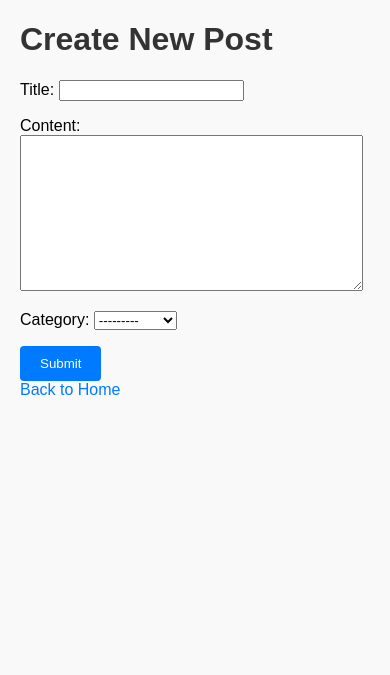
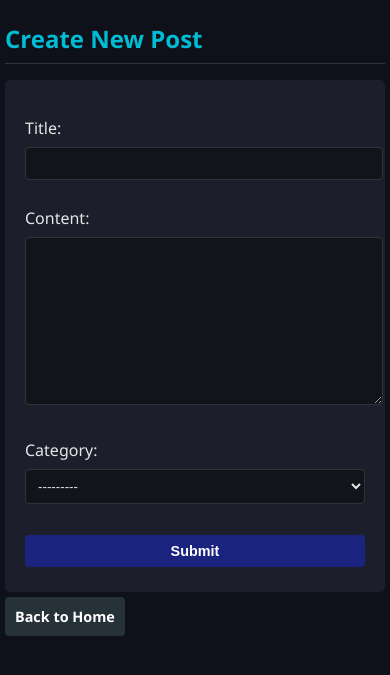
Before and after one commit to cybernova2/blogwritingwebsite, a Django app: page /create/ in a window 390 px wide. Shown: the top 675 px of the page. Run offline with Django 5.2, Linux system fonts and the light colour scheme; data comes from the database, SQL or seed files in the repository.

Commit message:
Update CSS for tech style and responsiveness

```diff
--- a/blog/static/blog/style.css
+++ b/blog/static/blog/style.css
@@ -1,40 +1,151 @@
+/* General body styling */
 body {
-    font-family: Arial, sans-serif;
-    background-color: #f9f9f9;
-    margin: 20px;
+    font-family: 'Segoe UI', Tahoma, Geneva, Verdana, sans-serif;
+    background-color: #0f111a;
+    color: #e5e5e5;
+    margin: 0;
+    padding: 0 10px;
+    line-height: 1.6;
+}
+
+/* Headers */
+h1, h2 {
+    color: #00bcd4;
+    border-bottom: 1px solid #333;
+    padding-bottom: 5px;
+}
+
+h1 {
+    font-size: 2em;
+    margin-top: 20px;
+}
+
+h2 {
+    font-size: 1.5em;
+    margin-top: 15px;
+}
+
+/* Links */
+a {
+    color: #03a9f4;
+    text-decoration: none;
+}
+
+a:hover {
+    color: #00e5ff;
+    text-decoration: underline;
+}
+
+/* Base button style */
+a.button, button {
+    display: inline-block;
+    padding: 10px 15px;
+    border: none;
+    border-radius: 4px;
+    text-decoration: none;
+    cursor: pointer;
+    transition: background-color 0.3s ease;
+    margin: 5px 0;
+    font-weight: bold;
+}
+
+/* Primary button */
+.button-primary {
+    background-color: #1a237e;
+    color: #fff;
+}
+
+.button-primary:hover {
+    background-color: #3949ab;
+}
+
+/* Secondary button */
+.button-secondary {
+    background-color: #263238;
+    color: #fff;
+}
+
+.button-secondary:hover {
+    background-color: #455a64;
+}
+
+/* Edit button */
+.button-edit {
+    background-color: #0277bd;
+    color: #fff;
+}
+
+.button-edit:hover {
+    background-color: #039be5;
+}
+
+/* Delete button */
+.button-delete {
+    background-color: #b71c1c;
+    color: #fff;
+}
+
+.button-delete:hover {
+    background-color: #d32f2f;
+}
+
+/* List styling */
+ul {
+    list-style-type: none;
     padding: 0;
 }
 
-h1 {
-    color: #333;
+li {
+    padding: 5px 0;
 }
 
-a {
-    text-decoration: none;
-    color: #007bff;
+/* Form styling */
+form {
+    background: #1c1f2b;
+    padding: 20px;
+    border-radius: 5px;
 }
 
-a:hover {
-    text-decoration: underline;
+input[type="text"],
+textarea,
+select {
+    width: 100%;
+    padding: 8px;
+    margin: 5px 0 10px;
+    border: 1px solid #333;
+    border-radius: 4px;
+    background-color: #12141c;
+    color: #e5e5e5;
 }
 
-.post {
-    background-color: #751a1a;
-    padding: 15px;
-    border-radius: 8px;
-    margin-bottom: 20px;
-    box-shadow: 0 2px 5px rgba(0,0,0,0.1);
+button[type="submit"] {
+    width: 100%;
 }
 
-button, input[type="submit"] {
-    background-color: #007bff;
-    border: none;
-    padding: 10px 20px;
-    color: white;
-    border-radius: 4px;
-    cursor: pointer;
+/* Horizontal rule */
+hr {
+    border: 0;
+    height: 1px;
+    background: #333;
+    margin: 10px 0;
 }
 
-button:hover {
-    background-color: #0056b3;
+/* Responsive design */
+@media (max-width: 768px) {
+    body {
+        padding: 0 5px;
+    }
+
+    h1 {
+        font-size: 1.5em;
+    }
+
+    h2 {
+        font-size: 1.2em;
+    }
+
+    a.button, button {
+        padding: 8px 10px;
+        font-size: 0.9em;
+    }
 }
--- a/blog/templates/create_post.html
+++ b/blog/templates/create_post.html
@@ -10,8 +10,8 @@
     <form method="post">
         {% csrf_token %}
         {{ form.as_p }}
-        <button type="submit">Submit</button>
+        <button type="submit" class="button button-primary">Submit</button>
     </form>
-    <a href="{% url 'index' %}">Back to Home</a>
+    <a href="{% url 'index' %}" class="button button-secondary">Back to Home</a>
 </body>
 </html>
--- a/blog/templates/delete_post.html
+++ b/blog/templates/delete_post.html
@@ -6,8 +6,8 @@
     <h1>Delete "{{ post.title }}"?</h1>
     <form method="post">
         {% csrf_token %}
-        <button type="submit">Yes, delete</button>
+        <button type="submit" class="button button-delete">Yes, delete</button>
     </form>
-    <a href="{% url 'index' %}">Cancel</a>
+    <a href="{% url 'index' %}" class="button button-edit">Cancel</a>
 </body>
 </html>
--- a/blog/templates/edit_post.html
+++ b/blog/templates/edit_post.html
@@ -7,8 +7,8 @@
     <form method="post">
         {% csrf_token %}
         {{ form.as_p }}
-        <button type="submit">Save</button>
+        <button type="submit"class="button button-primary">Save</button>
     </form>
-    <a href="{% url 'index' %}">Back</a>
+    <a href="{% url 'index' %}" class="button button-secondary">Back</a>
 </body>
 </html>
--- a/blog/templates/index.html
+++ b/blog/templates/index.html
@@ -8,7 +8,7 @@
 </head>
 <body>
     <h1>Blog Posts by Category</h1>
-    <a href="{% url 'create_post' %}">+ Create New Post</a>
+    <a href="{% url 'create_post' %}" class="button button-primary">+ Create New Post</a>
     <hr>
 
     {% for category in categories %}
--- a/blog/templates/post_detail.html
+++ b/blog/templates/post_detail.html
@@ -7,8 +7,8 @@
     <h1>{{ post.title }}</h1>
     <p>{{ post.content }}</p>
     <hr>
-    <a href="{% url 'edit_post' post.id %}">Edit</a> |
-    <a href="{% url 'delete_post' post.id %}">Delete</a> |
-    <a href="{% url 'index' %}">Back to Home</a>
+    <a href="{% url 'edit_post' post.id %}" class="button button-edit">Edit</a> |
+    <a href="{% url 'delete_post' post.id %}" class="button button-delete">Delete</a> |
+    <a href="{% url 'index' %}" class="button button-secondary">Back to Home</a>
 </body>
 </html>
```
